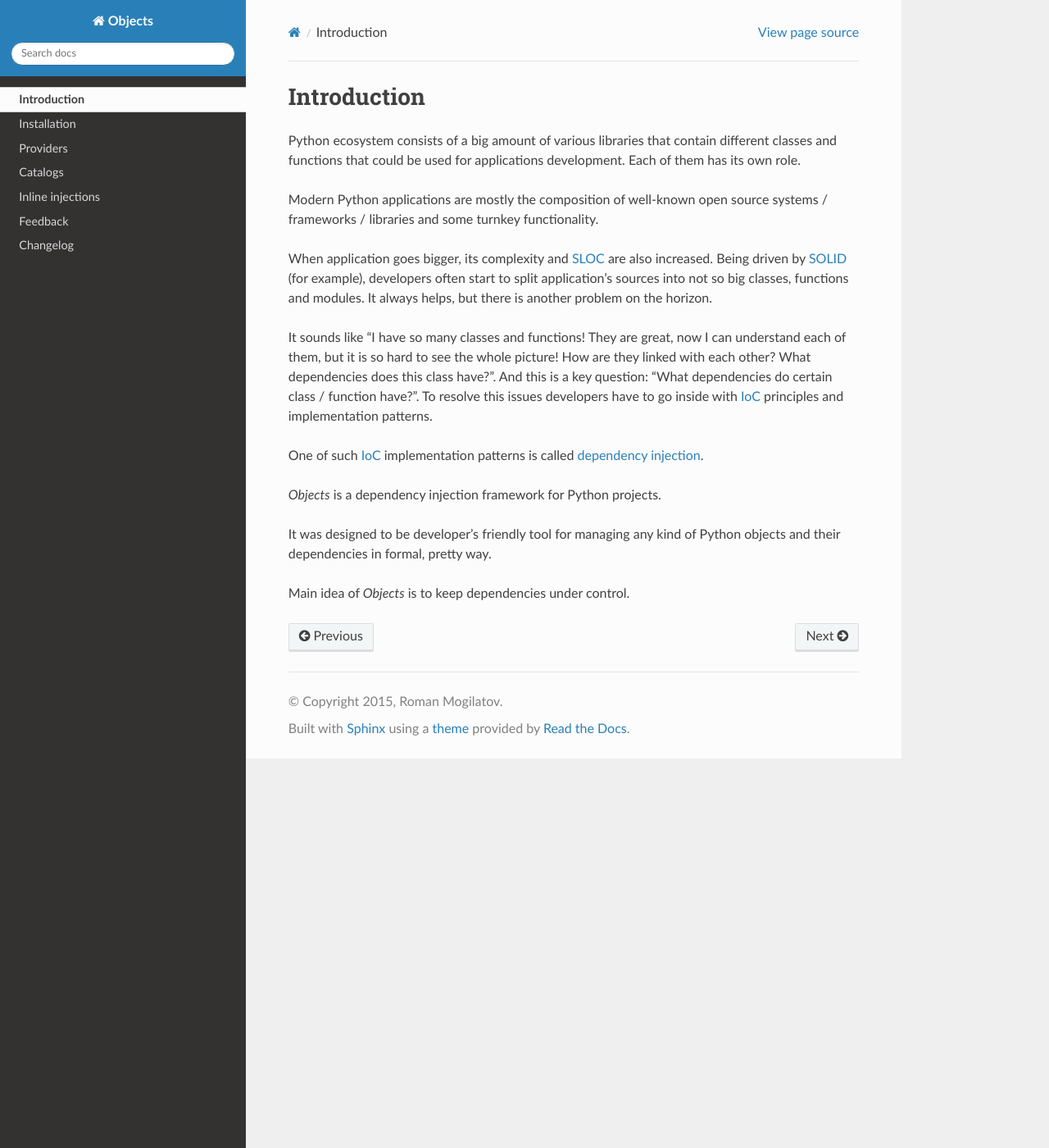
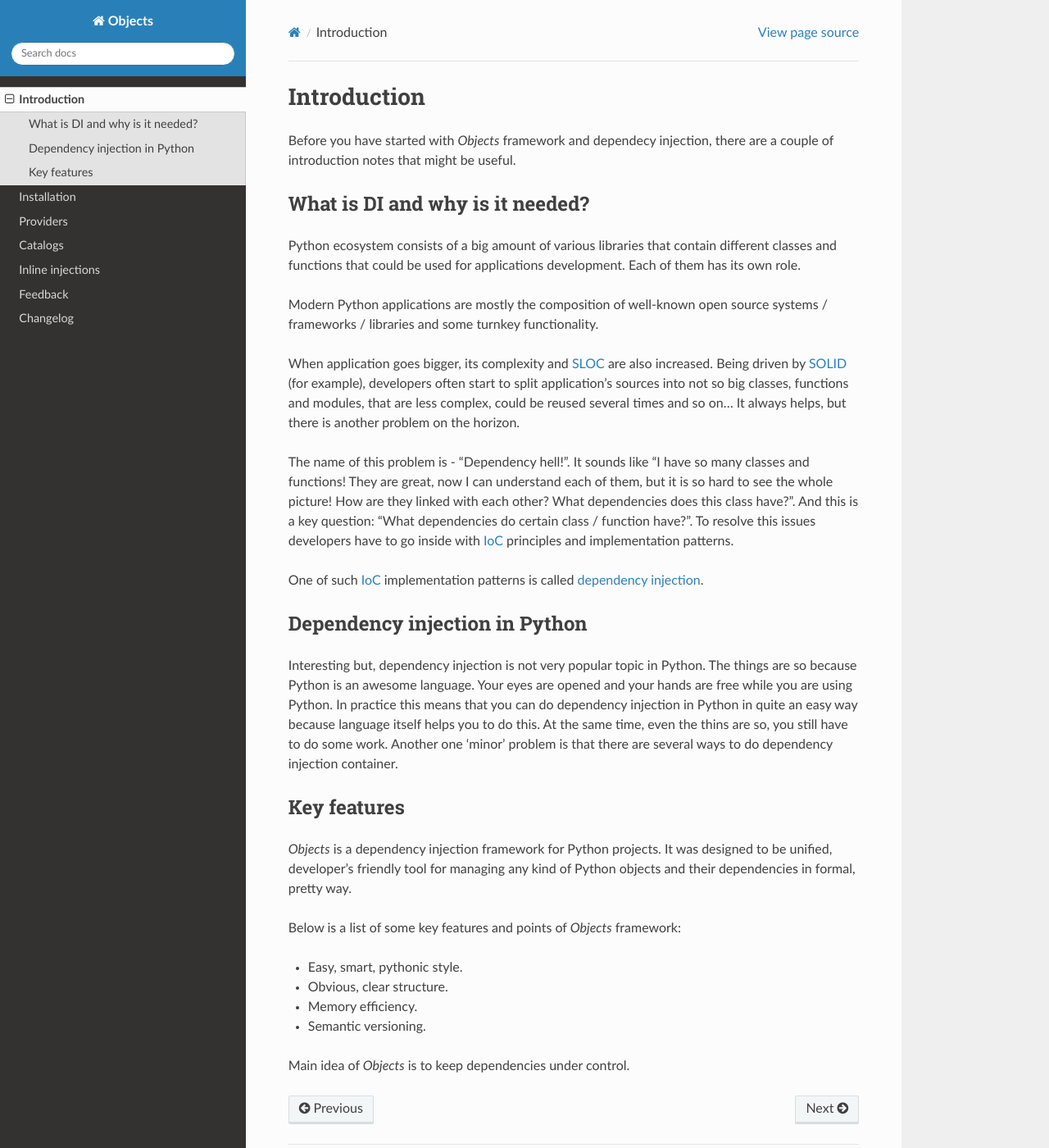
Before and after one commit to ets-labs/python-dependency-injector, a Sphinx documentation site: the page built from docs/introduction.rst, in a window 1280 px wide and 1400 px high. Shown: the whole window at 82% size. Built offline with Sphinx 7.4.7 and the Read the Docs theme 2.0.0, drawn with Linux system fonts in a browser that asks for light colours.

Commit message:
Updating docs introduction

```diff
--- a/docs/introduction.rst
+++ b/docs/introduction.rst
@@ -1,5 +1,11 @@
 Introduction
 ============
+
+Before you have started with *Objects* framework and dependecy injection, there
+are a couple of introduction notes that might be useful.
+
+What is DI and why is it needed?
+--------------------------------
 
 Python ecosystem consists of a big amount of various libraries that contain
 different classes and functions that could be used for applications
@@ -10,25 +16,45 @@ source systems / frameworks / libraries and some turnkey functionality.
 
 When application goes bigger, its complexity and SLOC_ are also increased.
 Being driven by SOLID_ (for example), developers often start to split
-application's sources into not so big classes, functions and modules. It
-always helps, but there is another problem on the horizon.
+application's sources into not so big classes, functions and modules, that are
+less complex, could be reused several times and so on... It always helps, but
+there is another problem on the horizon.
 
-It sounds like "I have so many classes and functions! They are great, now I can
-understand each of them, but it is so hard to see the whole picture! How are
-they linked with each other? What dependencies does this class have?". And
-this is a key question: "What dependencies do certain class / function have?".
-To resolve this issues developers have to go inside with IoC_ principles and
-implementation patterns.
+The name of this problem is - "Dependency hell!". It sounds like "I have so
+many classes and functions! They are great, now I can understand each of them,
+but it is so hard to see the whole picture! How are they linked with each
+other? What dependencies does this class have?". And this is a key question:
+"What dependencies do certain class / function have?". To resolve this issues
+developers have to go inside with IoC_ principles and implementation patterns.
 
 One of such IoC_ implementation patterns is called `dependency injection`_.
 
+Dependency injection in Python
+------------------------------
+
+Interesting but, dependency injection is not very popular topic in Python.
+The things are so because Python is an awesome language. Your eyes are opened
+and your hands are free while you are using Python. In practice this means that
+you can do dependency injection in Python in quite an easy way because language
+itself helps you to do this. At the same time, even the thins are so, you still
+have to do some work. Another one 'minor' problem is that there are several
+ways to do dependency injection container.
+
+Key features
+------------
+
 *Objects* is a dependency injection framework for Python projects.
+It was designed to be unified, developer's friendly tool for managing any kind
+of Python objects and their dependencies in formal, pretty way.
 
-It was designed to be developer's friendly tool for managing any kind of
-Python objects and their dependencies in formal, pretty way.
+Below is a list of some key features and points of *Objects* framework:
+
+- Easy, smart, pythonic style.
+- Obvious, clear structure.
+- Memory efficiency.
+- Semantic versioning.
 
 Main idea of *Objects* is to keep dependencies under control.
-
 
 .. _SLOC: http://en.wikipedia.org/wiki/Source_lines_of_code
 .. _SOLID: http://en.wikipedia.org/wiki/SOLID_%28object-oriented_design%29
```
